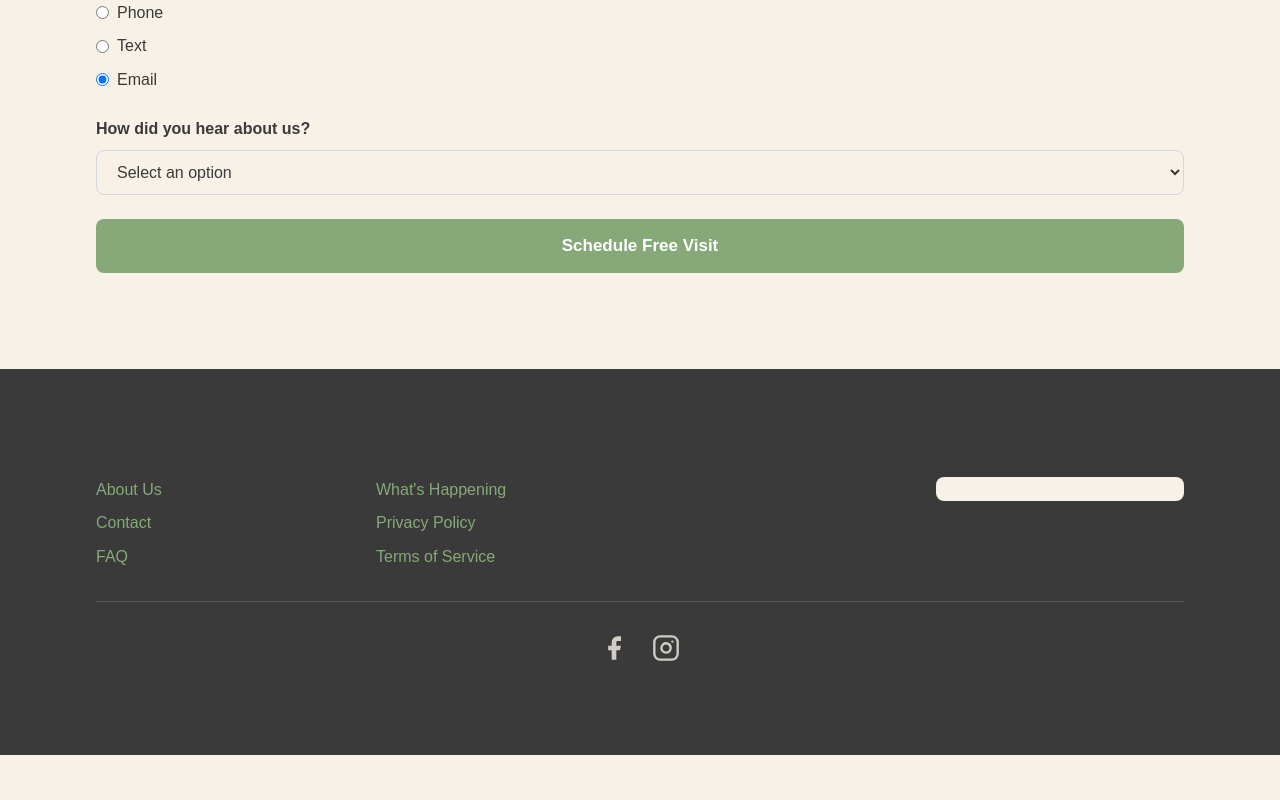
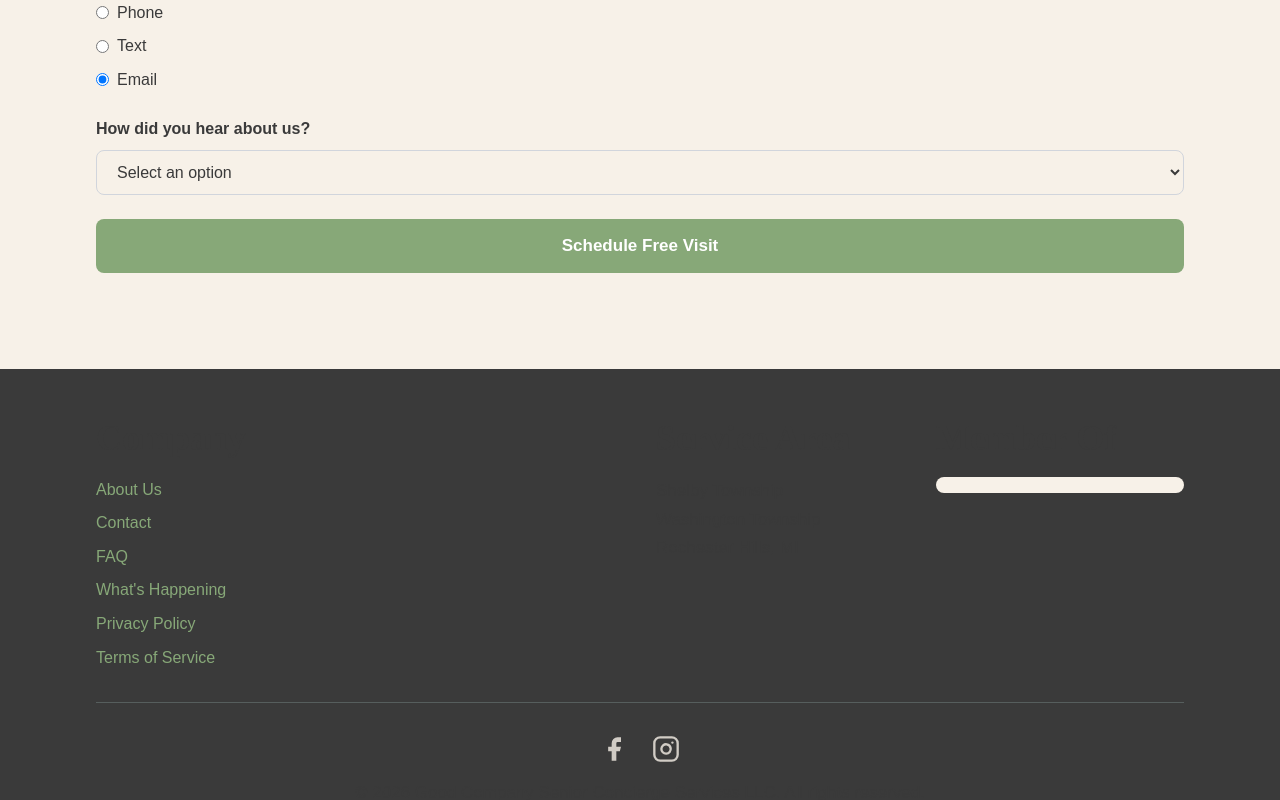
Before and after one commit to GoodCompanySCS/goodcompany-scs, a Next.js app: page / in a window 1280 px wide. Shown: the part 2938-3738 px from the top of the page. Before the commit the page ends 3693 px from the top, so only its background shows below. Built offline with nearby package versions, Linux system fonts and the light colour scheme.

Commit message:
Update layout.tsx

```diff
--- a/app/layout.tsx
+++ b/app/layout.tsx
@@ -142,20 +142,13 @@ function Footer() {
       <div className="container-max">
         <div className="grid grid-cols-1 md:grid-cols-4 gap-8 mb-8">
 
-          {/* Column 1 — About Us, Contact, FAQ */}
-          <div>
+          {/* Column 1 — All links */}
+          <div className="md:col-span-2">
             <h3 className="text-cream mb-4">Company</h3>
             <ul className="space-y-2">
               <li><a href="/about" className="text-cream hover:text-honey">About Us</a></li>
               <li><a href="/contact" className="text-cream hover:text-honey">Contact</a></li>
               <li><a href="/faq" className="text-cream hover:text-honey">FAQ</a></li>
-            </ul>
-          </div>
-
-          {/* Column 2 — What's Happening, Privacy Policy, Terms */}
-          <div>
-            <h3 className="text-cream mb-4">More</h3>
-            <ul className="space-y-2">
               <li><a href="/whats-happening" className="text-cream hover:text-honey">What's Happening</a></li>
               <li><a href="/privacy" className="text-cream hover:text-honey">Privacy Policy</a></li>
               <li><a href="/terms" className="text-cream hover:text-honey">Terms of Service</a></li>
@@ -179,13 +172,20 @@ function Footer() {
               style={{
                 backgroundColor: "#F7F1E8",
                 borderRadius: "8px",
-                padding: "12px",
+                padding: "8px",
                 display: "flex",
                 alignItems: "center",
                 justifyContent: "center",
+                overflow: "hidden",
               }}
             >
-              <div id="mni-membership-639174709150268212"></div>
+              <div
+                id="mni-membership-639174709150268212"
+                style={{
+                  transform: "scale(0.65)",
+                  transformOrigin: "top center",
+                }}
+              ></div>
             </div>
           </div>
 
```
